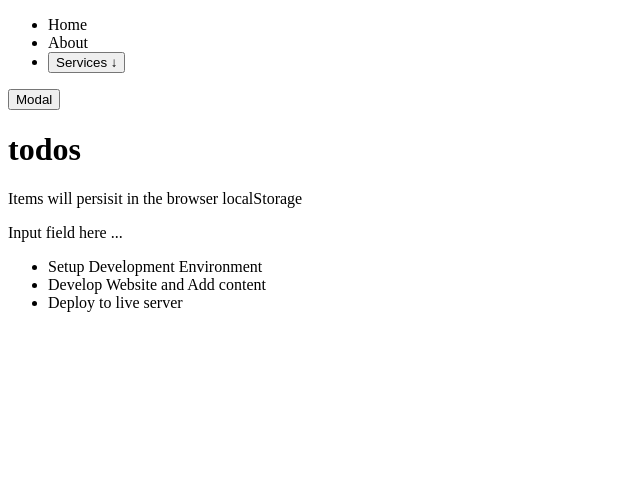
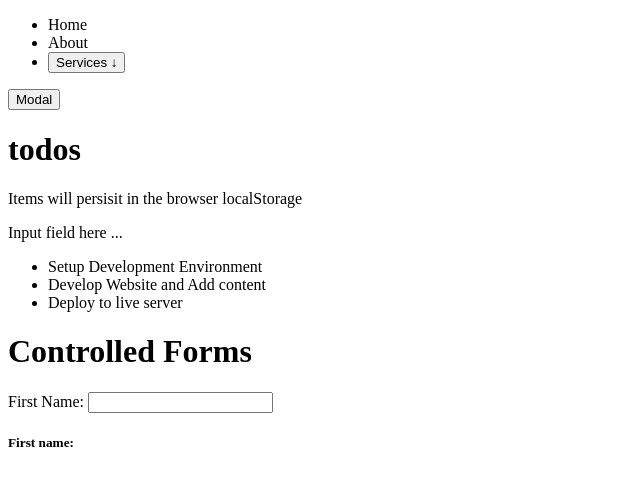
Before and after one commit to ProgramKingAbel/react-todo-app, a React (Vite) app: page / in a window 1280 px wide. Shown: the top 486 px of the page, without its empty margins (0-640 px from the left). Built offline with nearby package versions, Linux system fonts and the light colour scheme.

Commit message:
Render form on app

```diff
--- a/src/components/TodoApp.jsx
+++ b/src/components/TodoApp.jsx
@@ -3,6 +3,7 @@ import Header from '@/components/Header';
 import TodosLogic from '@/components/TodosLogic';
 import Navbar from '@/components/Navbar';
 import Modal from './Modal';
+import Form from './Form';
 
 const TodoApp = () => {
     return (
@@ -11,6 +12,8 @@ const TodoApp = () => {
             <Modal />
             <Header />
             <TodosLogic />
+            <Form />
+
         </>
     );
 };
```
